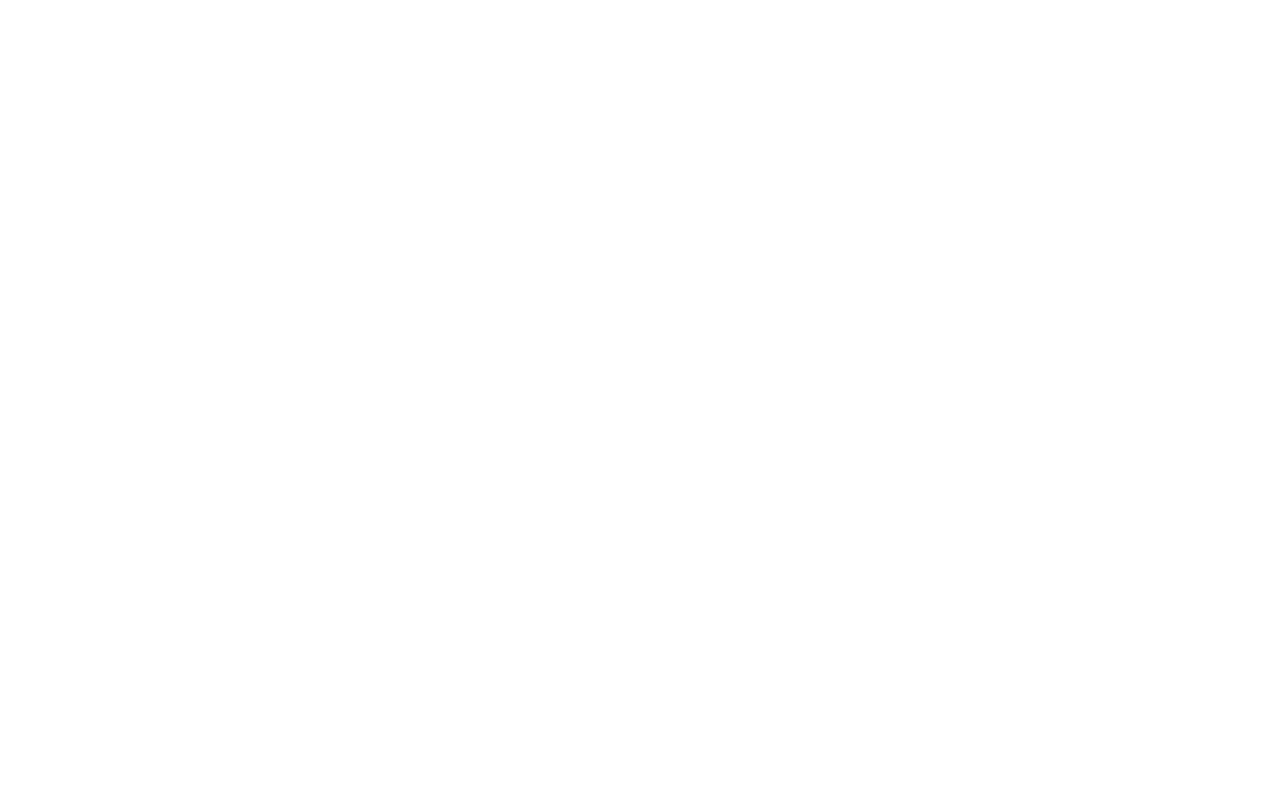
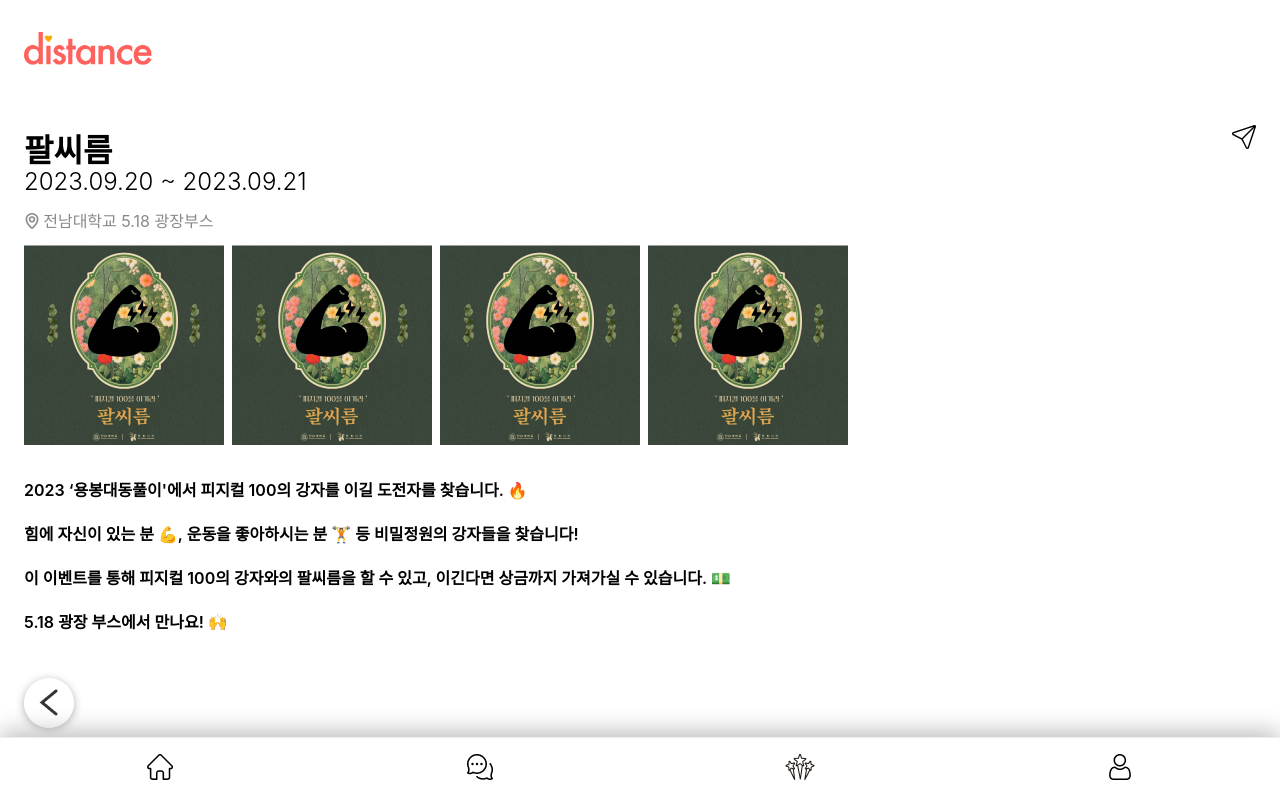
Before and after one commit to 9oormthon-univ/2024_BEOTKKOTTHON_TEAM_5_FE, a React (Create React App) app: page /festival/detail in a window 1280 px wide. Before the commit this address had no page. Built offline with nearby package versions, Linux system fonts and the light colour scheme; no server answers; sample sign-in values are in the browser's storage.

Commit message:
feat: OG 구현

```diff
--- a/public/index.html
+++ b/public/index.html
@@ -4,40 +4,12 @@
     <meta charset="utf-8" />
     <link rel="icon" href="%PUBLIC_URL%/favicon.ico" />
     <meta name="viewport" content="width=device-width, initial-scale=1" />
-    <meta name="theme-color" content="#000000" />
-    <meta
-      name="description"
-      content="Web site created using create-react-app"
-    />
     <link rel="apple-touch-icon" href="%PUBLIC_URL%/logo192.png" />
-    <!--
-      manifest.json provides metadata used when your web app is installed on a
-      user's mobile device or desktop. See https://developers.google.com/web/fundamentals/web-app-manifest/
-    -->
     <link rel="manifest" href="%PUBLIC_URL%/manifest.json" />
-    <!--
-      Notice the use of %PUBLIC_URL% in the tags above.
-      It will be replaced with the URL of the `public` folder during the build.
-      Only files inside the `public` folder can be referenced from the HTML.
-
-      Unlike "/favicon.ico" or "favicon.ico", "%PUBLIC_URL%/favicon.ico" will
-      work correctly both with client-side routing and a non-root public URL.
-      Learn how to configure a non-root public URL by running `npm run build`.
-    -->
-    <title>React App</title>
+    <title>Distance💕</title>
   </head>
   <body>
     <noscript>You need to enable JavaScript to run this app.</noscript>
     <div id="root"></div>
-    <!--
-      This HTML file is a template.
-      If you open it directly in the browser, you will see an empty page.
-
-      You can add webfonts, meta tags, or analytics to this file.
-      The build step will place the bundled scripts into the <body> tag.
-
-      To begin the development, run `npm start` or `yarn start`.
-      To create a production bundle, use `npm run build` or `yarn build`.
-    -->
   </body>
 </html>
--- a/src/App.jsx
+++ b/src/App.jsx
@@ -13,10 +13,23 @@
 import LoginPage from "./pages/root/LoginPage";
 import ProfileEditPage from "./pages/mypage/ProfileEditPage";
 import ChatInboxPage from "./pages/chat/ChatInboxPage";
+import FestivalDetailPage from "./pages/festival/FestivalDetailPage";
+import { Helmet } from "react-helmet-async";
+
 
 function App() {
   return (
+
     <BrowserRouter>
+      <Helmet>
+        <title>디폴트</title>
+        <meta property='og:type' content='website' />
+        <meta property="og:url" content="https://dis-tance.com/" />
+        <meta property="og:title" content="Distance" />
+        <meta property="og:description" content="축제를 200% 즐기는 방법5" />
+        <meta property="og:image" content="https://www.urbanbrush.net/web/wp-content/uploads/edd/2023/02/urban-20230228092421948485.jpg" />
+      </Helmet>
+
       <Routes>
         <Route path="/" element={<LandingPage />} />
 
@@ -34,6 +47,7 @@
           <Route path="/inbox" element={<ChatInboxPage />} />
 
           <Route path="/festival" element={<FestivalIndexPage />} />
+          <Route path="/festival/detail" element={<FestivalDetailPage />} />
 
           <Route path="/mypage" element={<MyIndexPage />} />
           <Route path="/mypage/profile" element={<ProfileEditPage />} />
@@ -42,6 +56,7 @@
         <Route path="/chat/:chatRoomId" element={<ChatPage />} />
       </Routes>
     </BrowserRouter>
+
   );
 }
 
--- /dev/null
+++ b/src/constants/festival.js
@@ -0,0 +1,5 @@
+const programs = [
+  {
+
+  }
+]
--- a/src/index.js
+++ b/src/index.js
@@ -1,18 +1,43 @@
 import React from "react";
-import ReactDOM from "react-dom/client";
 import "./index.css";
 import App from "./App";
 import reportWebVitals from "./reportWebVitals";
 import { RecoilRoot } from "recoil";
 
-const root = ReactDOM.createRoot(document.getElementById("root"));
-root.render(
-  <React.StrictMode>
-    <RecoilRoot>
-      <App />
-    </RecoilRoot>
-  </React.StrictMode>
-);
+import { HelmetProvider } from "react-helmet-async";
+import { hydrate, render } from "react-dom";
+
+
+const rootElement = document.getElementById("root");
+if (rootElement.hasChildNodes()) {
+  hydrate(
+    <React.StrictMode>
+      <HelmetProvider>
+        <RecoilRoot>
+          <App />
+        </RecoilRoot>
+      </HelmetProvider>
+    </React.StrictMode >, rootElement);
+} else {
+  render(<React.StrictMode>
+    <HelmetProvider>
+      <RecoilRoot>
+        <App />
+      </RecoilRoot>
+    </HelmetProvider>
+  </React.StrictMode>, rootElement);
+}
+
+// const root = ReactDOM.createRoot(document.getElementById("root"));
+// root.render(
+//   <React.StrictMode>
+//     <RecoilRoot>
+//       <HelmetProvider>
+//         <App />
+//       </HelmetProvider>
+//     </RecoilRoot>
+//   </React.StrictMode>
+// );
 
 // If you want to start measuring performance in your app, pass a function
 // to log results (for example: reportWebVitals(console.log))
--- a/src/pages/festival/FestivalDetailPage.jsx
+++ b/src/pages/festival/FestivalDetailPage.jsx
@@ -2,8 +2,11 @@
 import styled from 'styled-components';
 import { useNavigate } from "react-router-dom";
 import Header from "../../components/common/Header";
+// import {Helmet} from "react-helmet-async";
 
-const DetailContainer = styled.div`
+// import temp from "../../assetsmeta/temp.jpeg";
+
+const DetailContainer = styled.section`
   padding: 2rem 1.5rem;
 `;
 const PrevButton = styled.img`
@@ -15,7 +18,7 @@
   border-radius: 50%;
   box-shadow: 0px 2px 8px 0px #33333366;
 `;
-const TextDiv = styled.div`
+const TextDiv = styled.article`
 
   width: 100%;
   align-items: center;
@@ -50,7 +53,7 @@
     }
   }
 `;
-const ContentDiv = styled.div`
+const ContentDiv = styled.article`
 
 `;
 const CardDiv = styled.div`
@@ -60,7 +63,7 @@
   gap: 0.5rem;
   padding: 1rem 0;
 `;
-const ContextDiv = styled.div`
+const ContextDiv = styled.p`
   font-size: 1rem;
   font-weight: 600;
 `;
@@ -71,11 +74,14 @@
 
   return (
     <DetailContainer>
+
+
+
       <Header />
       <TextDiv>
         <div className="title">
           팔씨름
-          <img src={"/assets/festival/share-button.png"} />
+          <img src={"/assets/festival/share-button.png"} alt="Share button" />
         </div>
         <div className="date">2023.09.20 ~ 2023.09.21</div>
         <br />
@@ -95,11 +101,11 @@
         </CardDiv>
         <ContextDiv>
           2023 ‘용봉대동풀이'에서 피지컬 100의 강자를 이길 도전자를 찾습니다. 🔥
-          <br/><br/>
+          <br /><br />
           힘에 자신이 있는 분 💪, 운동을 좋아하시는 분 🏋️ 등 비밀정원의 강자들을 찾습니다!
-          <br/><br/>
+          <br /><br />
           이 이벤트를 통해 피지컬 100의 강자와의 팔씨름을 할 수 있고, 이긴다면 상금까지 가져가실 수 있습니다. 💵
-          <br/><br/>
+          <br /><br />
           5.18 광장 부스에서 만나요! 🙌
         </ContextDiv>
 
@@ -107,7 +113,7 @@
       <PrevButton
         src="/assets/festival/prev-button.png"
         alt="Prev button"
-        onClick={() => navigate(-1)} />
+        onClick={() => navigate('/festival')} />
     </DetailContainer>
   )
 }
--- a/src/pages/festival/FestivalIndexPage.jsx
+++ b/src/pages/festival/FestivalIndexPage.jsx
@@ -50,14 +50,14 @@
 
 
   const handleRouter = () => {
-    navigate("/festival/:pageId");
+    navigate("/festival/detail");
   }
 
   const contentState = [
     {
       content: (
         <>
-          <Title>구름톤대학교</Title>
+          <Title>구름대학교</Title>
           <Date>9월 20일</Date>
           <WrapCards>
             <BriefInfoCard onClick={handleRouter} />
@@ -104,7 +104,7 @@
           onClick={() => setTabMenuState(0)}>프로그램</Tab>
         <Tab
           $isSelected={tabMenuState === 1}
-          onClick={() => setTabMenuState(1)}>공연</Tab>
+          onClick={() => setTabMenuState(1)}>일정</Tab>
         <Tab
           $isSelected={tabMenuState === 2}
           onClick={() => setTabMenuState(2)}>안내사항</Tab>
--- a/src/pages/root/LoginPage.jsx
+++ b/src/pages/root/LoginPage.jsx
@@ -7,6 +7,8 @@
 import HeaderPrev from "../../components/common/HeaderPrev";
 import TextInput from "../../components/register/TextInput";
 import Button from "../../components/common/Button";
+
+import {Helmet} from "react-helmet-async";
 
 
 const LoginPage = () => {
@@ -70,6 +72,18 @@
 
   return (
     <WrapForm onSubmit={handleSubmit}>
+
+      <Helmet>
+        <title>로그인 페이지</title>
+        <meta property='og:type' content='website' />
+        <meta property="og:url" content="https://dis-tance.com/festival/detail" />
+        <meta property="og:title" content="축제 상세 페이지" />
+        <meta property="og:description" content="축제 정보 보러가기" />
+        {/* <meta property="og:image" content={temp}/> */}
+      </Helmet>
+
+
+
       <WrapContent>
 
         {location.state?.alert && alert("로그인이 필요합니다.")}
```
Also changed, not shown: package.json (+15 -1 lines), public/assets/festival/img-beotkkot.png (added), 3 other files (tests, documents, lock files or other folders).
